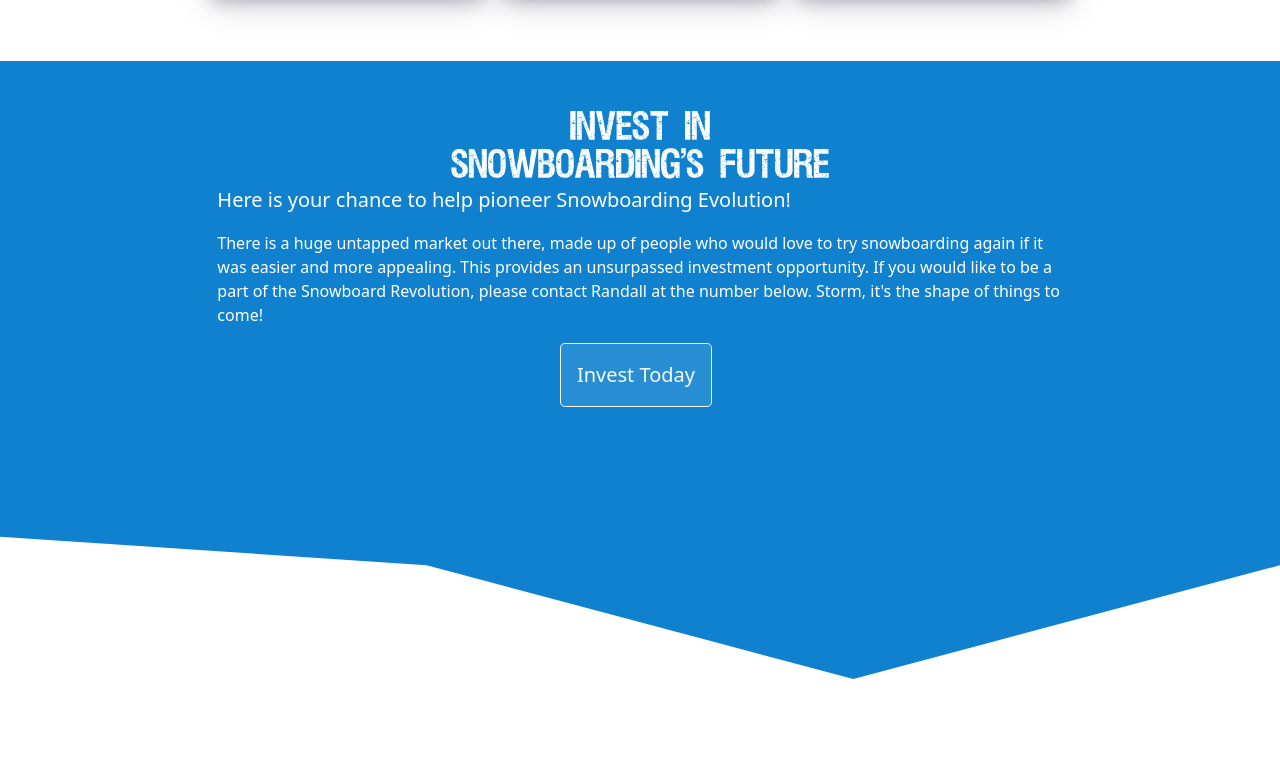
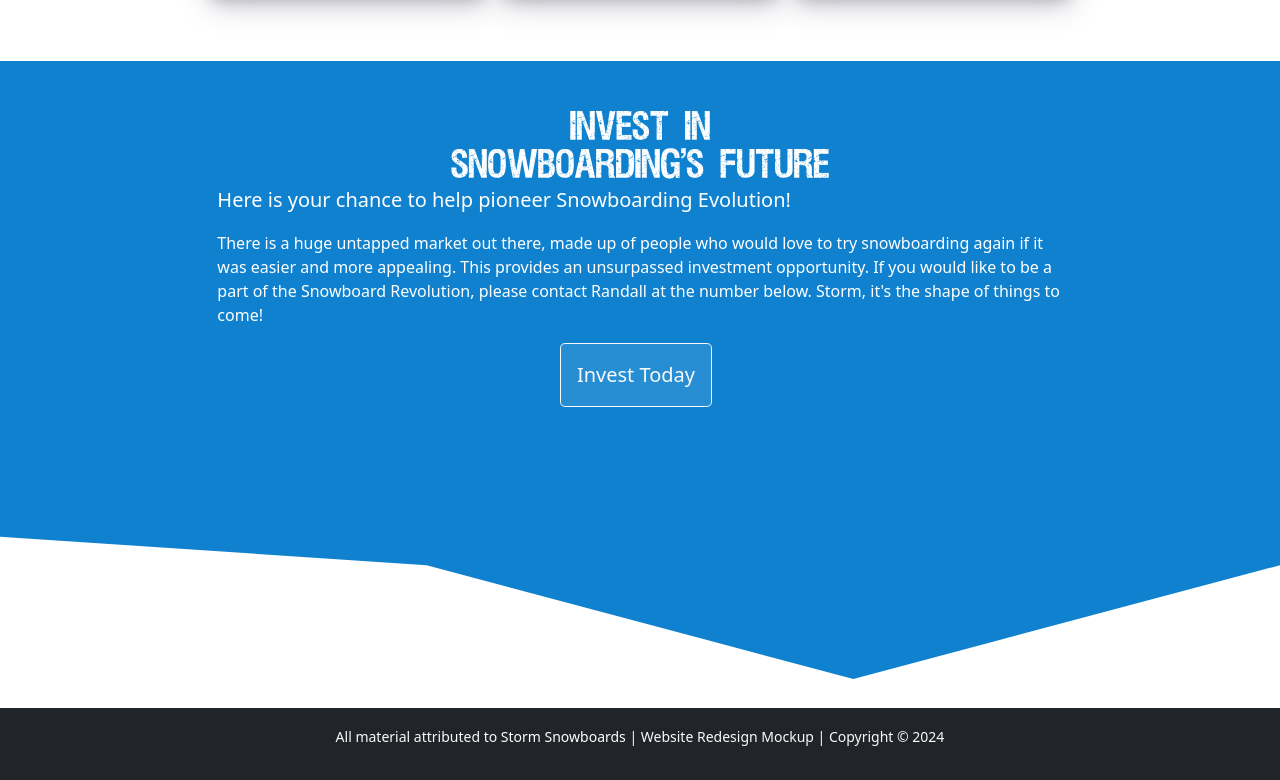
Before and after one commit to WSU-SoC-WEB2890-CU/web2890-project-2-dansie7, a website built with Vite: page src/patents-investors.html in a window 1280 px wide. Shown: the part 1900-2680 px from the top of the page. Before the commit the page ends 2608 px from the top, so only its background shows below. Built offline with nearby package versions, Linux system fonts and the light colour scheme.

Commit message:
final submission

```diff
--- a/src/patents-investors.html
+++ b/src/patents-investors.html
@@ -115,6 +115,12 @@
 <div class="container-fluid m-0 p-0">
   <svg xmlns="http://www.w3.org/2000/svg" viewBox="0 0 1440 320"><path fill="#0f81ce" fill-opacity="1" d="M0,128L480,160L960,288L1440,160L1440,0L960,0L480,0L0,0Z"></path></svg>
 </div>
+
+<footer class="container-fluid bg-dark text-light pt-3 pb-3">
+  <p class="text-center"><small>All material attributed to <a class="contact" href="http://stormsnowboards.com/index.html">Storm Snowboards</a> | Website Redesign Mockup | Copyright &copy; 2024</small></p>
+
+  </footer>
+
   <script type="module" src="./javascripts/main.js"></script>
 </body>
 </html>
```
Also changed, not shown: src/about.html (+4 -0 lines), src/contact.html (+5 -0 lines), src/riders.html (+5 -0 lines).
